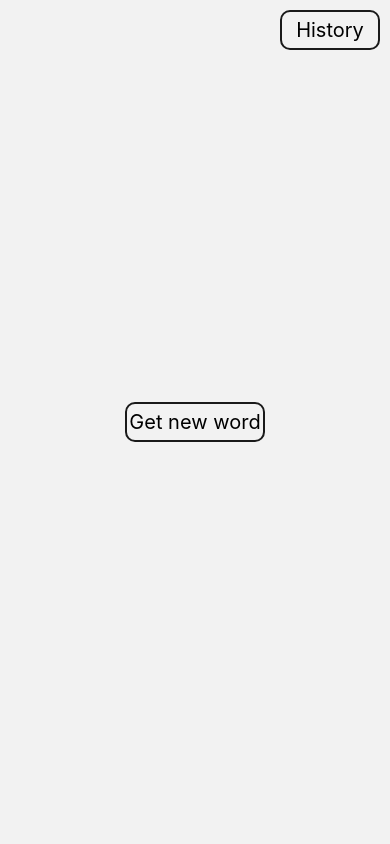
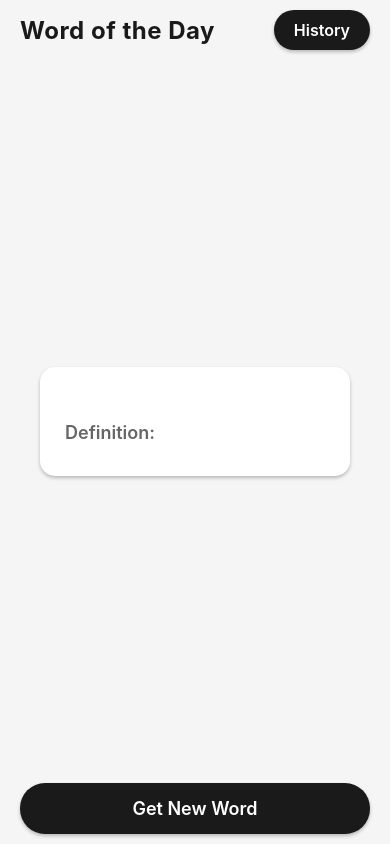
Before and after one commit to abhishek-2k23/word-of-the-day, a React Native app: screen /Home in a window 390 px wide. Built offline with nearby package versions, Linux system fonts and the light colour scheme; no server answers.

Commit message:
add new style to homescreen and seperated component for word and definition

```diff
--- /dev/null
+++ b/src/components/WordContainer.tsx
@@ -0,0 +1,118 @@
+import { View, Text, ActivityIndicator, StyleSheet } from 'react-native'
+import React, { useContext } from 'react'
+import { AppContext } from '../context/AppContext'
+
+const WordContainer = () => {
+  const {loading, word, wordDefinition} = useContext(AppContext)
+  return (
+    <View style={styles.contentContainer}>
+            {loading ? (
+              <View style={styles.loadingContainer}>
+                <ActivityIndicator size="large" color="#1a1a1a" />
+                <Text style={styles.loadingText}>Loading word...</Text>
+              </View>
+            ) : (
+              <View style={styles.wordContainer}>
+                <Text style={styles.word}>{word}</Text>
+                <View style={styles.definitionContainer}>
+                  <Text style={styles.definitionLabel}>Definition:</Text>
+                  <Text style={styles.definition}>{wordDefinition}</Text>
+                </View>
+              </View>
+            )}
+          </View>
+  )
+}
+
+export default WordContainer;
+
+const styles = StyleSheet.create({
+  container: {
+    flex: 1,
+    backgroundColor: '#f5f5f5',
+    padding: 20,
+  },
+  historyButton: {
+    position: 'absolute',
+    top: 20,
+    right: 20,
+    backgroundColor: '#1a1a1a',
+    paddingHorizontal: 20,
+    paddingVertical: 10,
+    borderRadius: 25,
+    elevation: 3,
+    shadowColor: '#000',
+    shadowOffset: { width: 0, height: 2 },
+    shadowOpacity: 0.25,
+    shadowRadius: 3.84,
+  },
+  historyText: {
+    color: '#fff',
+    fontSize: 16,
+    fontWeight: '600',
+  },
+  contentContainer: {
+    flex: 1,
+    justifyContent: 'center',
+    alignItems: 'center',
+    paddingHorizontal: 20,
+  },
+  loadingContainer: {
+    alignItems: 'center',
+  },
+  loadingText: {
+    marginTop: 10,
+    fontSize: 16,
+    color: '#666',
+  },
+  wordContainer: {
+    backgroundColor: '#fff',
+    borderRadius: 15,
+    padding: 25,
+    width: '100%',
+    elevation: 5,
+    shadowColor: '#000',
+    shadowOffset: { width: 0, height: 2 },
+    shadowOpacity: 0.25,
+    shadowRadius: 3.84,
+  },
+  word: {
+    fontSize: 32,
+    fontWeight: 'bold',
+    color: '#1a1a1a',
+    textAlign: 'center',
+    marginBottom: 20,
+    textTransform: 'capitalize',
+  },
+  definitionContainer: {
+    marginTop: 10,
+  },
+  definitionLabel: {
+    fontSize: 18,
+    fontWeight: '600',
+    color: '#666',
+    marginBottom: 8,
+  },
+  definition: {
+    fontSize: 16,
+    color: '#444',
+    lineHeight: 24,
+  },
+  getNewWordButton: {
+    backgroundColor: '#1a1a1a',
+    paddingVertical: 15,
+    borderRadius: 25,
+    marginTop: 20,
+    elevation: 3,
+    shadowColor: '#000',
+    shadowOffset: { width: 0, height: 2 },
+    shadowOpacity: 0.25,
+    shadowRadius: 3.84,
+  },
+  buttonText: {
+    color: '#fff',
+    fontSize: 18,
+    fontWeight: '600',
+    textAlign: 'center',
+  },
+});
--- a/src/screens/HomeScreen.tsx
+++ b/src/screens/HomeScreen.tsx
@@ -1,12 +1,12 @@
 import {View, Text, TouchableOpacity} from 'react-native';
-import React, {useContext, useEffect} from 'react';
+import React, {useEffect} from 'react';
 import {useNavigation} from '@react-navigation/native';
 import {StyleSheet} from 'react-native';
-import {AppContext} from '../context/AppContext';
 import useWord from '../hooks/useWord';
+import WordContainer from '../components/WordContainer';
+
 const HomeScreen = () => {
   const navigation = useNavigation();
-  const {word, wordDefinition, loading} = useContext(AppContext);
   const {fetchRandomWord} = useWord();
 
   useEffect(() => {
@@ -15,22 +15,21 @@ const HomeScreen = () => {
 
   return (
     <View style={styles.container}>
-      <TouchableOpacity
-        onPress={() => navigation.navigate('History' as never)}
-        style={styles.history}>
-        <Text style={styles.historyText}>History</Text>
+      <View style={styles.header}>
+        <Text style={styles.title}>Word of the Day</Text>
+        <TouchableOpacity
+          onPress={() => navigation.navigate('History' as never)}
+          style={styles.historyButton}>
+          <Text style={styles.historyText}>History</Text>
+        </TouchableOpacity>
+      </View>
+
+      {/* word with definition  */}
+      <WordContainer />
+
+      <TouchableOpacity onPress={fetchRandomWord} style={styles.getNewWordButton}>
+        <Text style={styles.buttonText}>Get New Word</Text>
       </TouchableOpacity>
-      {
-        loading ? <View><Text> Loading </Text></View> : <View>
-        <Text>{word}</Text>
-        <Text>{wordDefinition}</Text> </View>
-      }
-      <TouchableOpacity
-        onPress={fetchRandomWord}
-        style={styles.getNewWord}>
-        <Text style={styles.historyText}>Get new word</Text>
-      </TouchableOpacity>
-
     </View>
   );
 };
@@ -40,40 +39,53 @@ export default HomeScreen;
 const styles = StyleSheet.create({
   container: {
     flex: 1,
+    backgroundColor: '#f5f5f5',
+    paddingHorizontal: 20,
+    paddingVertical: 10
+  },
+  header: {
+    flexDirection: 'row',
+    justifyContent: 'space-between',
+    alignItems: 'center',
+    marginBottom: 30,
+  },
+  title: {
+    fontSize: 24,
+    fontWeight: 'bold',
+    color: '#1a1a1a',
+    letterSpacing: 0.5,
+  },
+  historyButton: {
+    backgroundColor: '#1a1a1a',
+    paddingHorizontal: 20,
     paddingVertical: 10,
-    paddingHorizontal: 5,
-    justifyContent: 'center',
-    alignItems: 'center',
-  },
-  history: {
-    width: 100,
-    height: 40,
-    borderRadius: 10,
-    borderWidth: 2,
-    borderColor: '#1a1a1a',
-    flexDirection: 'row',
-    justifyContent: 'center',
-    alignItems: 'center',
-    position: 'absolute',
-    top: 10,
-    right: 10,
+    borderRadius: 25,
+    elevation: 3,
+    shadowColor: '#000',
+    shadowOffset: { width: 0, height: 2 },
+    shadowOpacity: 0.25,
+    shadowRadius: 3.84,
   },
   historyText: {
-    fontSize: 20,
+    color: '#fff',
+    fontSize: 16,
+    fontWeight: '600',
   },
-  input: {
-    width: 200,
-    height: 20,
-    borderColor: '#1a1a1a',
+  getNewWordButton: {
+    backgroundColor: '#1a1a1a',
+    paddingVertical: 15,
+    borderRadius: 25,
+    marginTop: 20,
+    elevation: 3,
+    shadowColor: '#000',
+    shadowOffset: { width: 0, height: 2 },
+    shadowOpacity: 0.25,
+    shadowRadius: 3.84,
   },
-  getNewWord: {
-    width: 140,
-    height: 40,
-    borderRadius: 10,
-    borderWidth: 2,
-    borderColor: '#1a1a1a',
-    flexDirection: 'row',
-    justifyContent: 'center',
-    alignItems: 'center',
-  }
+  buttonText: {
+    color: '#fff',
+    fontSize: 18,
+    fontWeight: '600',
+    textAlign: 'center',
+  },
 });
```
